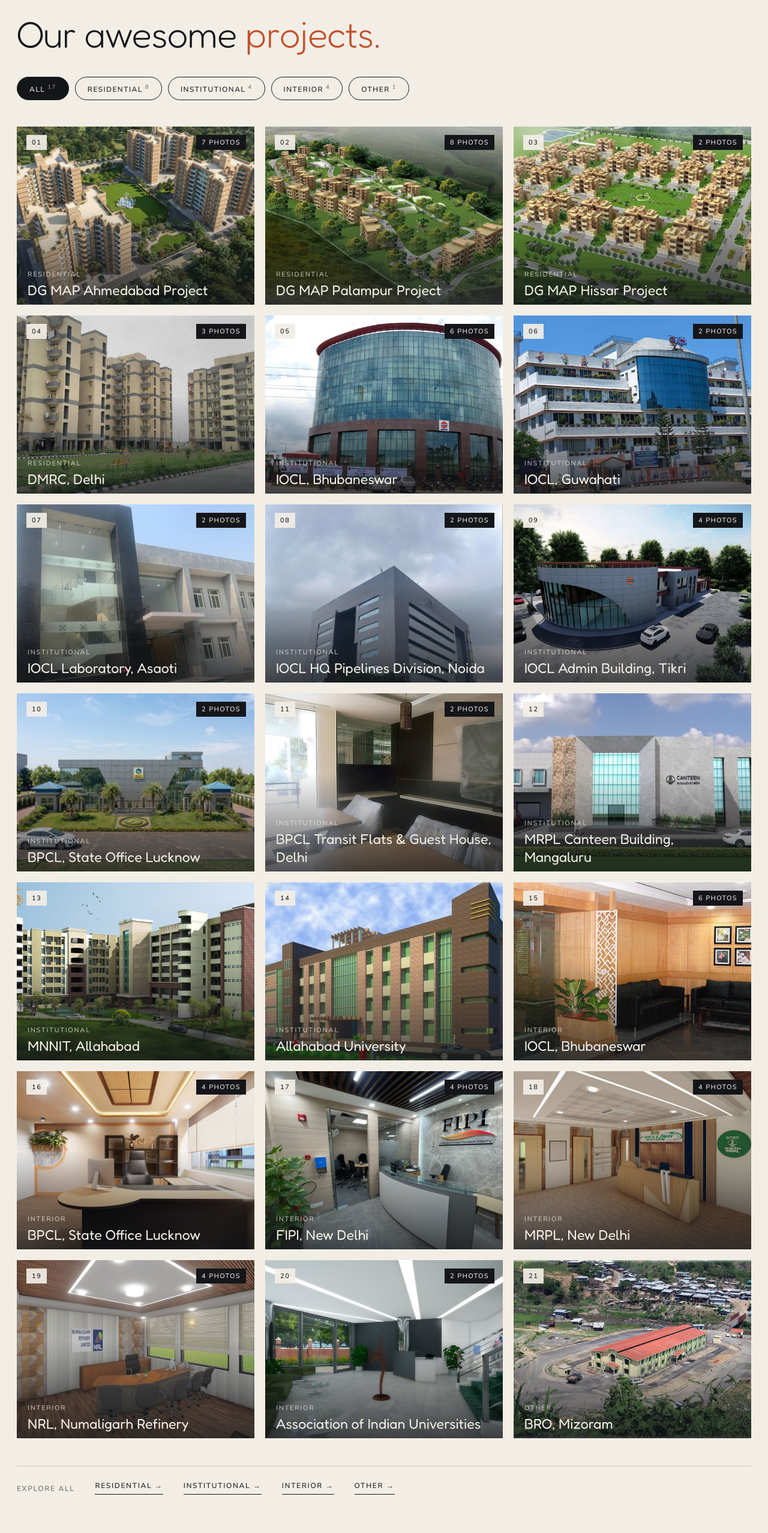
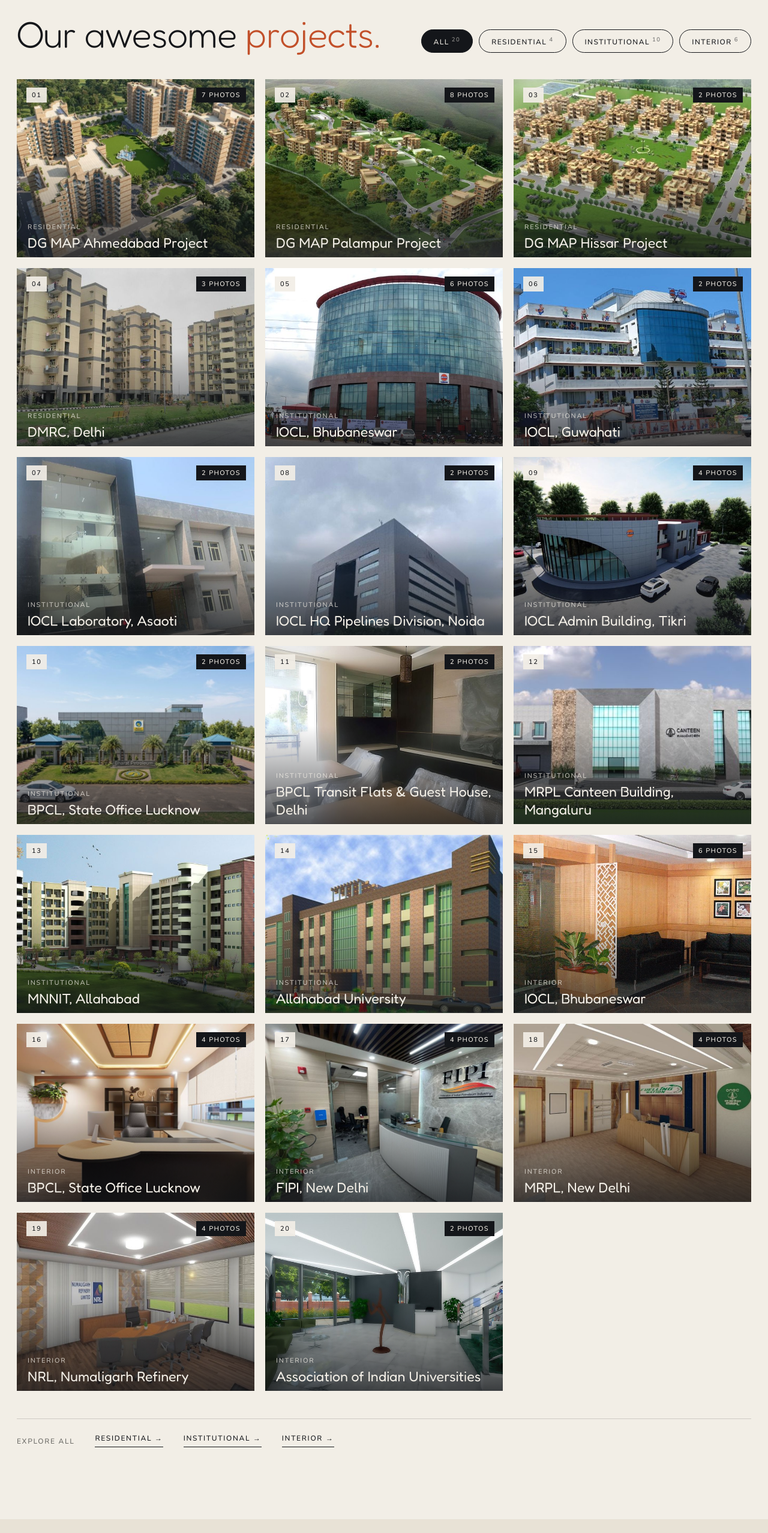
Before and after one commit to NoTeam-Hub/SKA, a plain HTML site: page index.html in a window 1280 px wide. Shown: the part 2259-4815 px from the top of the page at 60% size. Drawn offline with nearby package versions, Linux system fonts and the light colour scheme.

Commit message:
Add files via upload

```diff
--- a/assets/style.css
+++ b/assets/style.css
@@ -146,7 +146,7 @@ button{font:inherit}
 .about-top{display:grid;grid-template-columns:1fr 1fr;gap:80px;align-items:end;margin-bottom:64px}
 .team{display:grid;grid-template-columns:repeat(3,1fr);gap:26px}
 .tcard .ph{overflow:hidden;aspect-ratio:3/4;background:var(--paper)}
-.tcard img{width:100%;height:100%;object-fit:cover;object-position:center top;filter:grayscale(1) contrast(1.05);transform:scale(1.03);transition:filter .7s,transform 1.2s var(--ease)}
+.tcard img{width:100%;height:100%;object-fit:cover;object-position:center top;transform:scale(1.03);transition:filter .7s,transform 1.2s var(--ease)}
 .tcard:hover img{filter:none;transform:scale(1.08)}
 .tcard h4{font:400 1.7rem/1.1 var(--serif);margin-top:20px}
 .tcard span{display:block;margin-top:8px;font:500 12px/1 var(--mono);letter-spacing:.14em;text-transform:uppercase;color:var(--clay)}
--- a/index.html
+++ b/index.html
@@ -48,7 +48,6 @@
           <li><a href='p/residential.html'>Residential</a></li>
           <li><a href='p/institutional.html'>Institutional</a></li>
           <li><a href='p/interior.html'>Interior</a></li>
-          <li><a href='p/other.html'>Other</a></li>
         </ul>
       </li>
       <li><a href='p/about.html'>About Us</a></li>
@@ -141,11 +140,10 @@
         <h2 class='h2 rv'>Our awesome <em>projects.</em></h2>
       </div>
       <div class='filters rv' role='tablist'>
-        <button class='chip on' data-f='all' type='button'>All<sup>17</sup></button>
-        <button class='chip' data-f='residential' type='button'>Residential<sup>8</sup></button>
-        <button class='chip' data-f='institutional' type='button'>Institutional<sup>4</sup></button>
-        <button class='chip' data-f='interior' type='button'>Interior<sup>4</sup></button>
-        <button class='chip' data-f='other' type='button'>Other<sup>1</sup></button>
+        <button class='chip on' data-f='all' type='button'>All<sup>20</sup></button>
+        <button class='chip' data-f='residential' type='button'>Residential<sup>4</sup></button>
+        <button class='chip' data-f='institutional' type='button'>Institutional<sup>10</sup></button>
+        <button class='chip' data-f='interior' type='button'>Interior<sup>6</sup></button>
       </div>
     </div>
     <div class='pgrid'>
@@ -169,14 +167,12 @@
       <button class='pcard' data-cat='interior' data-full='assets/img/mrpl-nd-1.jpg' data-gallery='assets/img/mrpl-nd-1.jpg|assets/img/mrpl-nd-2.jpg|assets/img/mrpl-nd-3.jpg|assets/img/mrpl-nd-4.jpg' data-title='MRPL, New Delhi' type='button'><img alt='MRPL, New Delhi' loading='lazy' src='assets/img/mrpl-nd-1-t.jpg'/><span class='pn'>18</span><span class='pcount'>4 photos</span><span class='pc'><i>Interior</i><b>MRPL, New Delhi</b></span></button>
       <button class='pcard' data-cat='interior' data-full='assets/img/nrl-1.jpg' data-gallery='assets/img/nrl-1.jpg|assets/img/nrl-2.jpg|assets/img/nrl-3.jpg|assets/img/nrl-4.jpg' data-title='NRL, Numaligarh Refinery' type='button'><img alt='NRL, Numaligarh Refinery' loading='lazy' src='assets/img/nrl-1-t.jpg'/><span class='pn'>19</span><span class='pcount'>4 photos</span><span class='pc'><i>Interior</i><b>NRL, Numaligarh Refinery</b></span></button>
       <button class='pcard' data-cat='interior' data-full='assets/img/aiu-1.jpg' data-gallery='assets/img/aiu-1.jpg|assets/img/aiu-2.jpg' data-title='Association of Indian Universities' type='button'><img alt='Association of Indian Universities' loading='lazy' src='assets/img/aiu-1-t.jpg'/><span class='pn'>20</span><span class='pcount'>2 photos</span><span class='pc'><i>Interior</i><b>Association of Indian Universities</b></span></button>
-      <button class='pcard' data-cat='other' data-full='assets/img/bro-mizoram.jpg' data-title='BRO, Mizoram' type='button'><img alt='BRO, Mizoram' loading='lazy' src='assets/img/bro-mizoram-t.jpg'/><span class='pn'>21</span><span class='pc'><i>Other</i><b>BRO, Mizoram</b></span></button>
     </div>
     <div class='explore'>
       <small>Explore all</small>
       <a class='arrow-link' href='p/residential.html'>Residential &#8594;</a>
       <a class='arrow-link' href='p/institutional.html'>Institutional &#8594;</a>
       <a class='arrow-link' href='p/interior.html'>Interior &#8594;</a>
-      <a class='arrow-link' href='p/other.html'>Other &#8594;</a>
     </div>
   </div>
 </section>
--- a/sitemap.xml
+++ b/sitemap.xml
@@ -6,7 +6,6 @@
   <url><loc>https://www.ska-architects.com/p/residential.html</loc><lastmod>2026-11-14</lastmod><priority>0.7</priority></url>
   <url><loc>https://www.ska-architects.com/p/institutional.html</loc><lastmod>2026-11-14</lastmod><priority>0.7</priority></url>
   <url><loc>https://www.ska-architects.com/p/interior.html</loc><lastmod>2026-11-14</lastmod><priority>0.7</priority></url>
-  <url><loc>https://www.ska-architects.com/p/other.html</loc><lastmod>2026-11-14</lastmod><priority>0.7</priority></url>
   <url><loc>https://www.ska-architects.com/p/joinus.html</loc><lastmod>2026-11-14</lastmod><priority>0.7</priority></url>
   <url><loc>https://www.ska-architects.com/p/disclaimer.html</loc><lastmod>2026-11-14</lastmod><priority>0.7</priority></url>
 </urlset>
```
Also changed, not shown: 404.html (+0 -1 lines), p/about.html (+0 -1 lines), p/disclaimer.html (+0 -1 lines), p/institutional.html (+0 -1 lines), p/interior.html (+0 -1 lines), p/joinus.html (+0 -1 lines), p/process.html (+0 -1 lines), p/residential.html (+0 -1 lines), assets/img/team-maansi.jpg, assets/img/team-shray.jpg, assets/img/team-srivastava.jpg.
